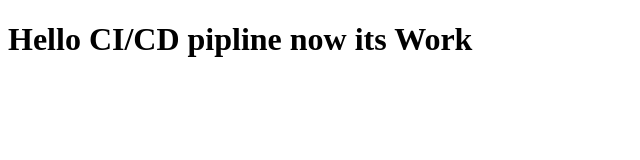
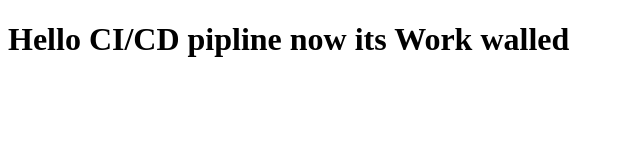
Before and after one commit to ameerhamzadiv/Practice-CI-CD, a plain HTML site: page index.html in a window 1280 px wide. Shown: the whole page, without its empty margins (0-640 px from the left). Drawn offline with Linux system fonts and the light colour scheme.

Commit message:
Update index.html

```diff
--- a/index.html
+++ b/index.html
@@ -7,7 +7,7 @@
 </head>
 <body>
 
-    <h1>Hello CI/CD pipline now its Work</h1>
+    <h1>Hello CI/CD pipline now its Work walled</h1>
 
 </body>
 </html>
```
